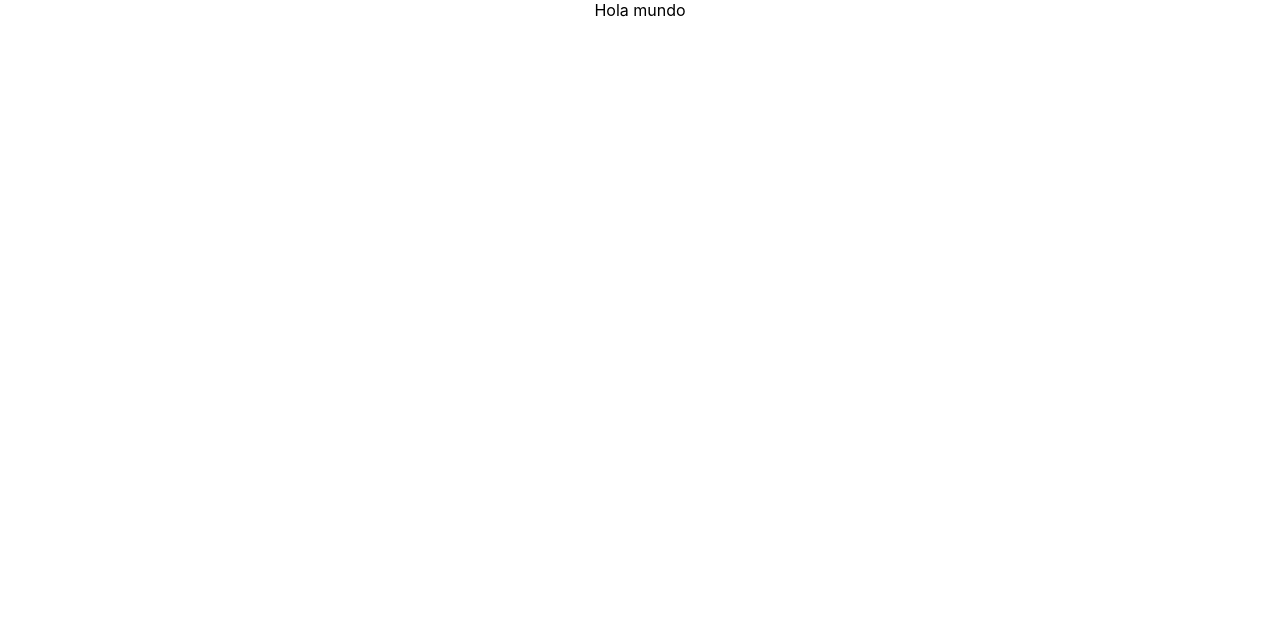
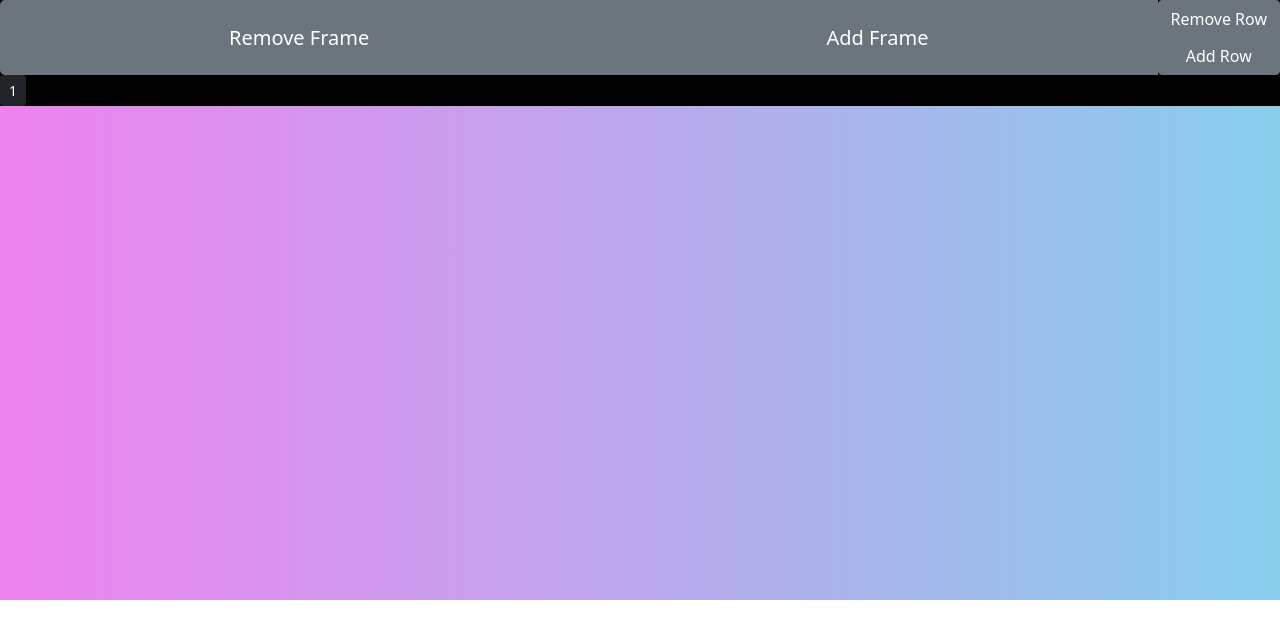
Before and after one commit to danema21/SpriteSheetStudioReactJS, a React (Create React App) app: page / in a window 1280 px wide. Shown: the top 638 px of the page. Built offline with nearby package versions, Linux system fonts and the light colour scheme.

Commit message:
se creo el 90% del componente TopBar

```diff
--- a/src/App.css
+++ /dev/null
@@ -1,3 +0,0 @@
-.App {
-  text-align: center;
-}
--- a/src/App.js
+++ /dev/null
@@ -1,11 +0,0 @@
-import './App.css';
-
-function App() {
-  return (
-    <div className="App">
-      Hola mundo
-    </div>
-  );
-}
-
-export default App;
--- /dev/null
+++ b/src/components/App.js
@@ -0,0 +1,42 @@
+import React from 'react';
+import './assets/App.css';
+import 'bootstrap/dist/css/bootstrap.min.css';
+import Button from 'react-bootstrap/Button';
+import ButtonGroup from 'react-bootstrap/ButtonGroup';
+
+
+function TopBar() {
+
+  return (
+    <div className="topBar">
+      <ButtonGroup id="topBarButtonGroup" vertical>
+        <ButtonGroup size="lg">
+          <Button variant="secondary">Remove Frame</Button>
+          <Button variant="secondary">Add Frame</Button>
+
+          <ButtonGroup vertical>
+            <Button variant="secondary">Remove Row</Button>
+            <Button variant="secondary">Add Row</Button>
+          </ButtonGroup>
+        </ButtonGroup>
+      </ButtonGroup>
+
+      <div id="framesBar">
+        <ButtonGroup size="sm">
+          <Button variant='dark'>1</Button>
+        </ButtonGroup>
+      </div>
+    </div>
+  );
+}
+
+function App() {
+
+  return (
+    <div className="App">
+      <TopBar />
+    </div>
+  );
+}
+
+export default App;
--- /dev/null
+++ b/src/components/assets/App.css
@@ -0,0 +1,43 @@
+.App {
+  background-image: linear-gradient(to right, violet 0%, skyblue 100%);
+  text-align: center;
+  height: 600px;
+}
+
+.topBar{
+  background-color: black;
+  text-align: left;
+}
+
+#topBarButtonGroup{
+  width: 100%;
+}
+
+#framesBar{
+  width: 100%;
+  overflow-x: auto;
+}
+
+/* scrollbar styles */
+
+/* width */
+::-webkit-scrollbar {
+  width: 10px;
+}
+
+/* Track */
+::-webkit-scrollbar-track {
+  background: #f1f1f1;
+}
+
+/* Handle */
+::-webkit-scrollbar-thumb {
+  background: #888;
+}
+
+/* Handle on hover */
+::-webkit-scrollbar-thumb:hover {
+  background: #555;
+}
+
+/***********************************/
--- a/src/index.js
+++ b/src/index.js
@@ -1,7 +1,7 @@
 import React from 'react';
 import ReactDOM from 'react-dom';
 import './index.css';
-import App from './App';
+import App from './components/App';
 import reportWebVitals from './reportWebVitals';
 
 ReactDOM.render(
```
